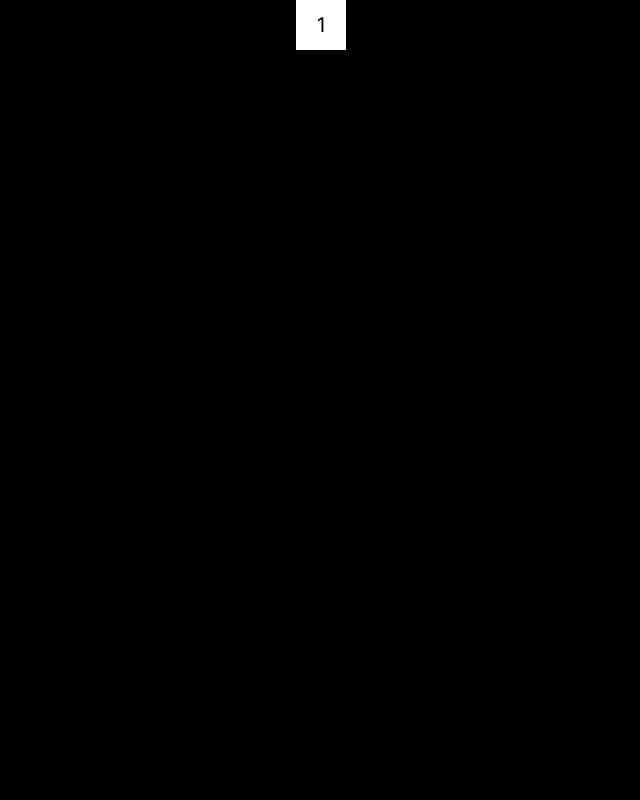
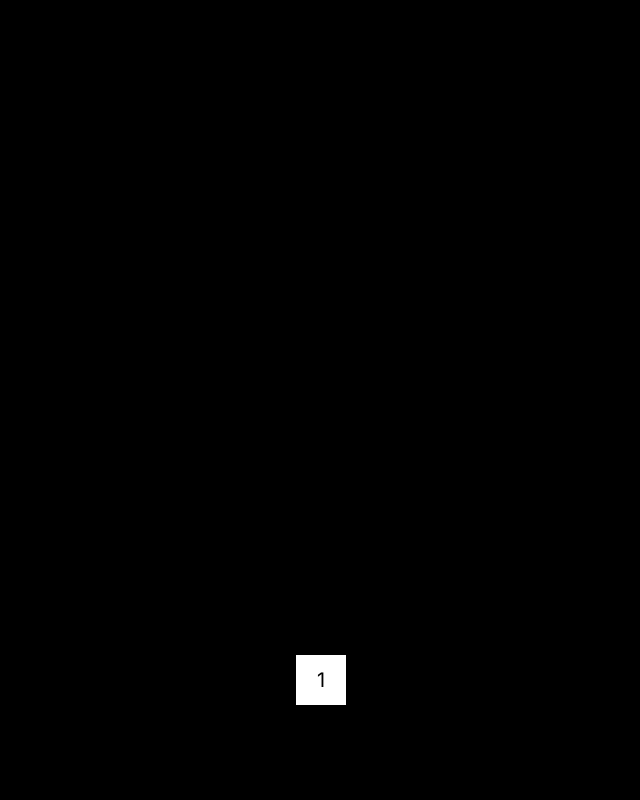
Before and after one commit to FreedomSoftworks/page-effects, a Vue app: page / in a window 1280 px wide. Shown: the part 1044-1844 px from the top of the page, without its empty margins (319-959 px from the left). Before the commit the page ends 1544 px from the top, so only its background shows below. Built offline with nearby package versions, Linux system fonts and the light colour scheme.

Commit message:
parallax setup

```diff
--- a/src/components/pages/home/Home.vue
+++ b/src/components/pages/home/Home.vue
@@ -2,9 +2,13 @@
   <main class="home">
     <div>home</div>
 
-    <HomeThing eckdee="thing" />
+    <div class="home__boxes">
+      <HomeThing eckdee="thing" />
+      <div class="home__box" id="home__box-a">A</div>
+      <div class="home__box" id="home__box-b">B</div>
+    </div>
 
-    <div class="home__intersections">
+    <div class="home__elements">
       <div class="home__el" id="home__el-1">1</div>
       <div class="home__el" id="home__el-2">2</div>
       <div class="home__el" id="home__el-3">3</div>
@@ -16,43 +20,91 @@
 import HomeThing from './HomeThing.vue';
 import { onMounted, onBeforeUnmount } from 'vue';
 
+let box_a: HTMLDivElement = null;
+let box_b: HTMLDivElement = null;
+
 const obs = new IntersectionObserver(
   (els) => {
-    // (els, ob) => {
     els.forEach((el) => {
       el.target.classList.toggle('home__el--active', el.isIntersecting);
-      // unobserver pattern
-      // if (el.isIntersecting) ob.unobserve(el.target);
     });
   },
-  { threshold: 1, rootMargin: '-50px' }
+  { threshold: 1, rootMargin: '-24px' }
 );
 
+function WindowScrollListenerA() {
+  if (box_a) box_a.style.transform = `translateX(${window.scrollY * 2}px)`;
+}
+
+function WindowScrollListenerB() {
+  if (box_b) box_b.style.transform = `translateX(-${window.scrollY * 2}px)`;
+}
+
 onMounted(() => {
+  box_a = <HTMLDivElement>document.getElementById('home__box-a');
+  box_b = <HTMLDivElement>document.getElementById('home__box-b');
+
+  window.addEventListener('scroll', WindowScrollListenerA);
+  window.addEventListener('scroll', WindowScrollListenerB);
+
   obs.observe(document.getElementById('home__el-1'));
+  obs.observe(document.getElementById('home__el-2'));
+  obs.observe(document.getElementById('home__el-3'));
 });
 
 onBeforeUnmount(() => {
+  window.removeEventListener('scroll', WindowScrollListenerA);
+  window.removeEventListener('scroll', WindowScrollListenerB);
+
   obs.disconnect();
 });
 </script>
 
 <style lang="scss" scoped>
 .home {
+  @include PageWidth;
+
   display: flex;
   align-items: center;
   justify-content: space-between;
   flex-flow: column;
 
-  height: 150rem;
+  height: 200rem;
 
-  &__intersections {
+  padding: 5rem 0rem;
+
+  &__boxes {
+    display: flex;
+    align-items: center;
+    justify-content: center;
+    flex-flow: column;
+
+    overflow: hidden;
+
+    height: 100%;
+    width: 100%;
+  }
+
+  &__elements {
     display: flex;
     align-items: center;
     justify-content: space-between;
     flex-flow: column;
 
     height: 50rem;
+  }
+
+  &__box {
+    color: black;
+
+    display: flex;
+    align-items: center;
+    justify-content: center;
+
+    height: 5rem;
+    width: 5rem;
+
+    background-color: white;
   }
 
   &__el {
@@ -77,6 +129,9 @@ onBeforeUnmount(() => {
 
       opacity: 1;
       visibility: visible;
+
+      &:nth-child(1) {
+      }
     }
   }
 }
```
